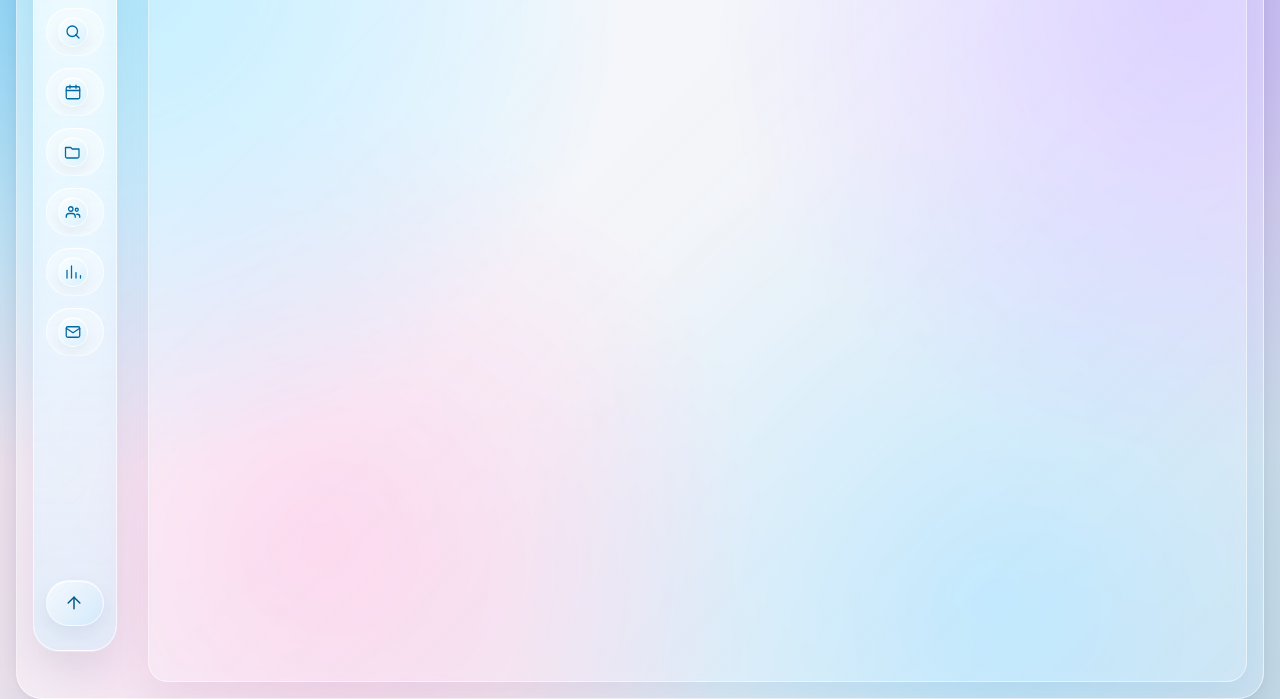
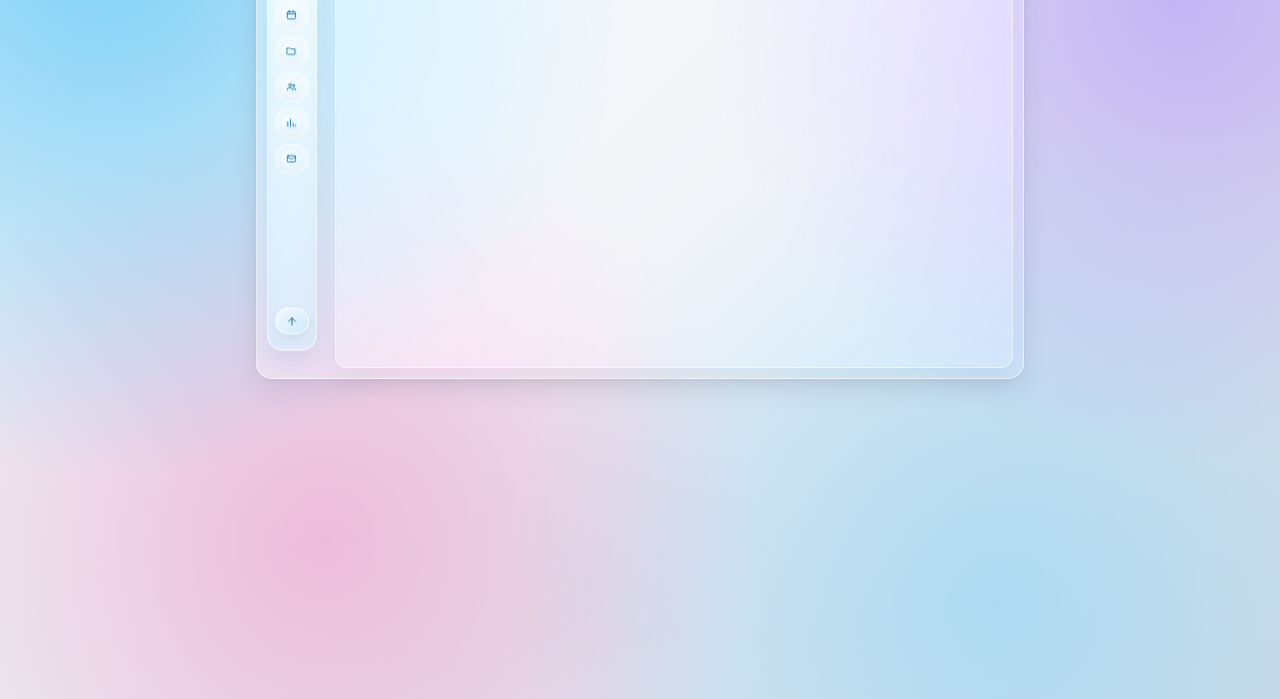
Before and after one commit to sahaswap/ALL-in-One-Hub, a plain HTML site: page power-pages/web-templates/layout-header.html in a window 1280 px wide. Shown: the part 101-800 px from the top of the page. Drawn offline with Linux system fonts and the light colour scheme; files that its build step writes are made by us from their sources.

Commit message:
Refine portal scaling and inline favicon

```diff
--- a/power-pages/web-files/theme.css
+++ b/power-pages/web-files/theme.css
@@ -452,7 +452,7 @@ html.is-search-overlay-open body {
   height: 58px;
   border: 0;
   border-radius: 50%;
-  color: rgba(28, 34, 48, 0.48);
+  color: rgba(7, 89, 133, 0.74);
   background: transparent;
   cursor: pointer;
 }
@@ -466,23 +466,26 @@ html.is-search-overlay-open body {
   justify-self: center;
   display: inline-grid;
   place-items: center;
-  width: 72px;
-  height: 72px;
-  margin-top: var(--space-4);
-  border: 1px solid rgba(255, 255, 255, 0.28);
+  width: 48px;
+  height: 48px;
+  margin-top: var(--space-3);
+  border: 1px solid rgba(255, 255, 255, 0.52);
   border-radius: 50%;
-  color: rgba(255, 255, 255, 0.96);
-  background: rgba(28, 34, 48, 0.58);
-  box-shadow: 0 14px 30px rgba(31, 41, 76, 0.18), inset 0 1px 0 rgba(255, 255, 255, 0.18);
-  font-size: 3.4rem;
-  font-weight: var(--fw-regular);
+  color: #075985;
+  background: rgba(255, 255, 255, 0.46);
+  box-shadow: 0 10px 24px rgba(31, 41, 76, 0.12), inset 0 1px 0 rgba(255, 255, 255, 0.72);
+  font-size: 2rem;
+  font-weight: var(--fw-medium);
   line-height: 1;
+  backdrop-filter: blur(10px) saturate(130%);
+  -webkit-backdrop-filter: blur(10px) saturate(130%);
   cursor: pointer;
 }
 
 .search-overlay__close:hover,
 .search-overlay__close:focus-visible {
-  background: rgba(28, 34, 48, 0.68);
+  color: #0369a1;
+  background: rgba(255, 255, 255, 0.68);
 }
 
 .search-overlay__close span {
@@ -511,14 +514,22 @@ html.is-search-overlay-open body {
 }
 
 .search-panel .btn,
-#org .search-panel .btn {
-  color: var(--color-white) !important;
+#org .search-panel .btn,
+#org [data-org-search-form] button[type="submit"] {
+  color: #ffffff !important;
+  -webkit-text-fill-color: #ffffff !important;
   font-family: var(--font-sans) !important;
   font-size: var(--fs-small);
   font-weight: var(--fw-bold);
   line-height: 1;
   background: linear-gradient(135deg, #0ea5e9, #0284c7);
   box-shadow: inset 0 1px 0 rgba(255, 255, 255, 0.28), 0 8px 18px rgba(14, 165, 233, 0.18);
+}
+
+.search-panel .btn *,
+#org [data-org-search-form] button[type="submit"] * {
+  color: #ffffff !important;
+  -webkit-text-fill-color: #ffffff !important;
 }
 
 .btn--ghost {
@@ -1978,6 +1989,7 @@ html.is-search-overlay-open body {
   padding: var(--space-3) var(--space-4) var(--space-4);
   border-radius: 0 0 var(--radius-lg) var(--radius-lg);
   overflow: visible;
+  zoom: 0.6;
 }
 
 .site-rail {
@@ -2253,8 +2265,11 @@ html.is-search-overlay-open body {
 
 @media (max-width: 820px) {
   .site-shell {
+    width: min(var(--container-max), calc(100% - 2rem));
+    margin: 0 auto;
     grid-template-columns: 1fr;
     min-height: auto;
+    zoom: 1;
   }
   .site-rail,
   .site-rail:hover,
```
Also changed, not shown: power-pages/web-templates/layout-header.html (+1 -1 lines), power-pages/web-files/favicon.png (deleted).
